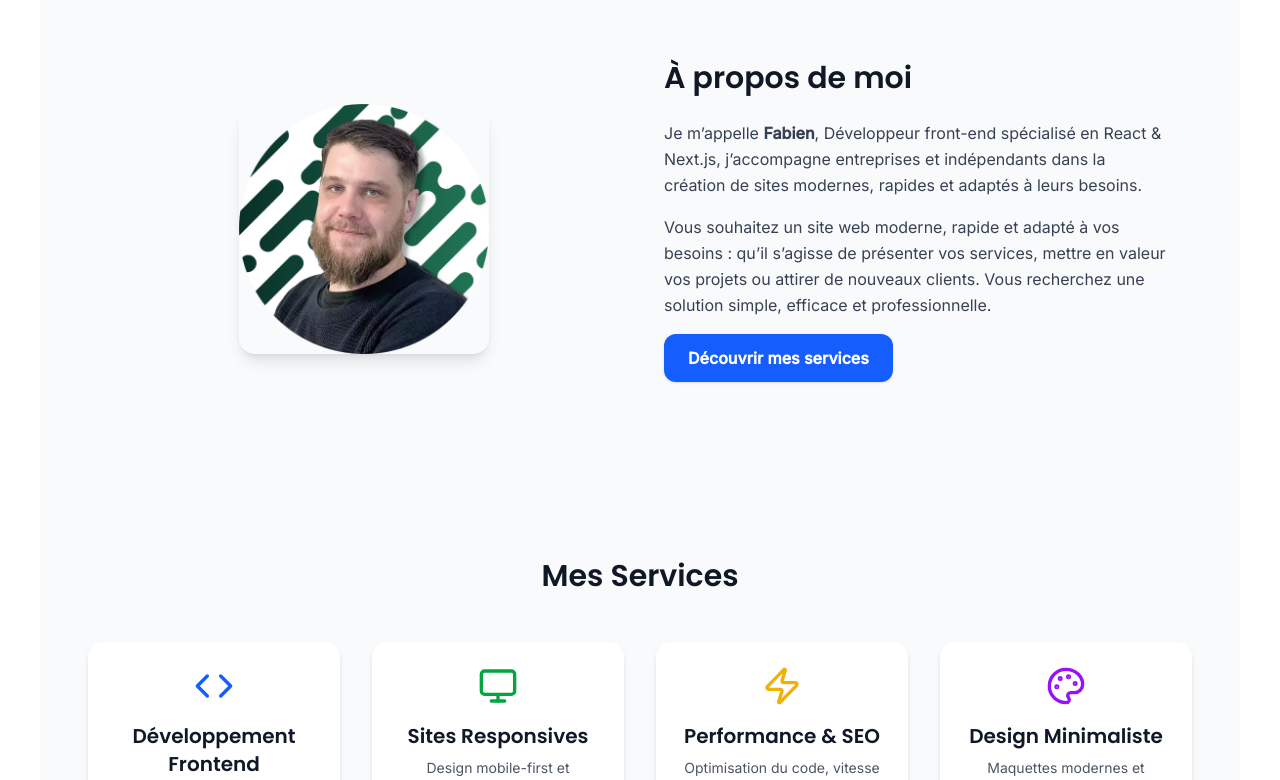
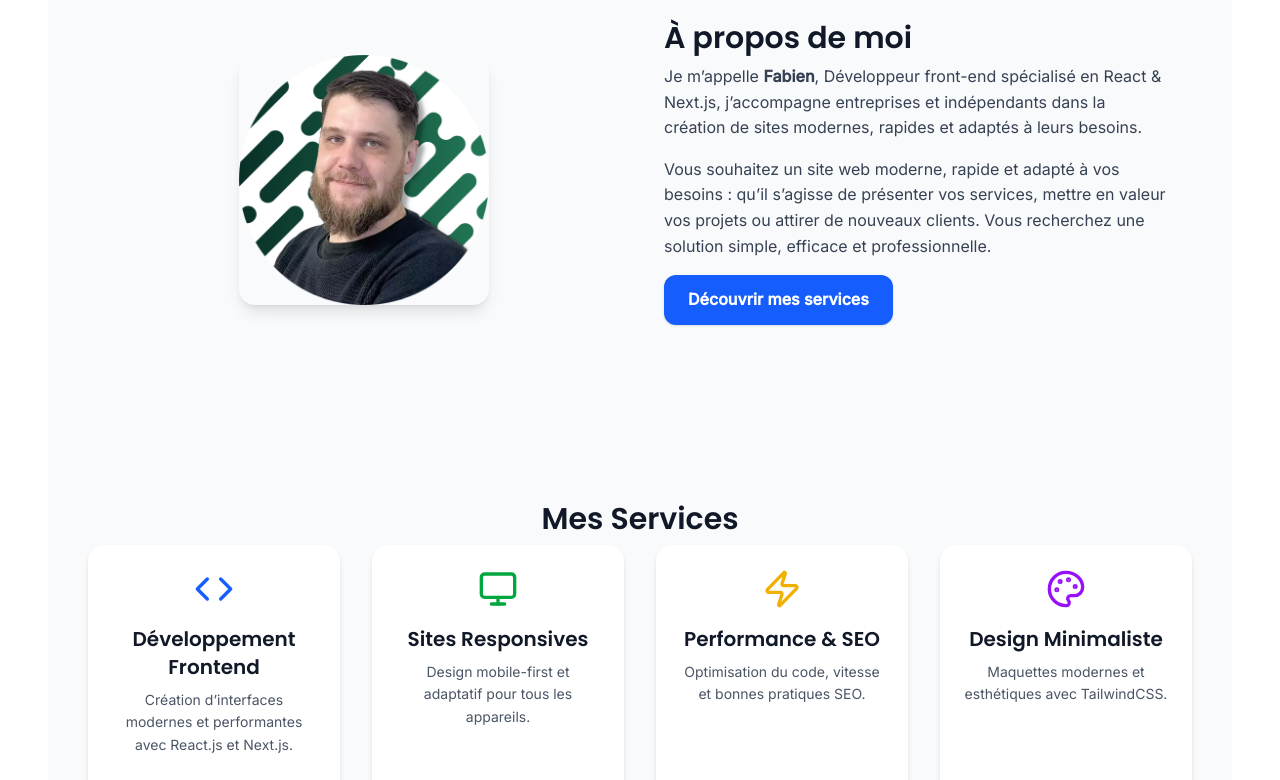
Before and after one commit to FabienCosta/portfolio-pro, a Next.js app: page / in a window 1280 px wide. Shown: the part 860-1640 px from the top of the page. Built offline with nearby package versions, Linux system fonts and the light colour scheme.

Commit message:
fix on responsive

```diff
--- a/src/app/globals.css
+++ b/src/app/globals.css
@@ -1,35 +1,58 @@
 @import "tailwindcss";
 
-body {
-  padding: 40px;
-}
-
+/* ===========================
+   Layout & Scroll
+=========================== */
 html {
   scroll-behavior: smooth;
-  scroll-padding-top: 80px;
-}
-
-/* fonts globales */
-h1, h2, h3, h4, h5, h6 {
-  font-family: var(--font-poppins);
-  font-weight: 400; /* ou 600/700 selon ce que tu veux */
-}
-
-/* Paragraphes */
-p {
-  font-family: var(--font-inter);
-  margin-bottom: 1rem;
-}
-a {
-  font-family: var(--font-inter);
-  margin-bottom: 1rem;
+  scroll-padding-top: 80px; /* pour le header fixe */
 }
 
 body {
-  font-family: var(--font-roboto-mono);
+  font-family: var(--font-inter);
+  margin: 0;
+  background-color: #ffffff;
+  color: #111827; /* gris foncé par défaut */
+  /* Marges horizontales réduites sur mobile */
+  padding-left: 1rem;   /* 16px */
+  padding-right: 1rem;  /* 16px */
 }
 
+@media (min-width: 640px) {
+  body {
+    padding-left: 2rem;   /* 32px */
+    padding-right: 2rem;  /* 32px */
+  }
+}
 
+@media (min-width: 1024px) {
+  body {
+    padding-left: 3rem;   /* 48px */
+    padding-right: 3rem;  /* 48px */
+  }
+}
+
+/* ===========================
+   Titres
+=========================== */
+h1, h2, h3, h4, h5, h6 {
+  font-family: var(--font-poppins);
+  font-weight: 600;
+  margin: 0 0 0.5rem 0;
+}
+
+/* ===========================
+   Paragraphes et liens
+=========================== */
+p, a {
+  font-family: var(--font-inter);
+  margin-bottom: 1rem;
+  line-height: 1.6;
+}
+
+/* ===========================
+   Classes utilitaires
+=========================== */
 .lolo {
   background-color: red;
 }
--- a/src/components/Footer.jsx
+++ b/src/components/Footer.jsx
@@ -1,3 +1,67 @@
+// "use client";
+// import { Mail } from "lucide-react";
+// import { Linkedin, Github } from "lucide-react";
+
+// export default function Footer({
+//   contactEmail = "fabiencosta.dev@gmail.com",
+//   phone = "+33 7 77 83 47 59",
+//   socialLinks = [
+//     {
+//       icon: <Linkedin className="w-5 h-5" />,
+//       href: "https://www.linkedin.com/in/fabien-costa-/",
+//       label: "LinkedIn",
+//     },
+//     {
+//       icon: <Github className="w-5 h-5" />,
+//       href: "https://github.com/FabienCosta",
+//       label: "GitHub",
+//     },
+//   ],
+//   copyrightText = "&copy; 2025 Portfolio. Tous droits réservés.",
+// }) {
+//   return (
+//     <footer className="bg-gray-100 py-10">
+//       <div className="max-w-7xl mx-auto px-6 flex flex-col items-center gap-4">
+//         {/* Ligne contact + réseaux sociaux */}
+//         <div className="flex flex-col sm:flex-row items-center gap-6">
+//           <div className="flex items-center gap-4 text-gray-700">
+//             <a
+//               href={`mailto:${contactEmail}`}
+//               className="hover:text-blue-500 flex items-center gap-1"
+//             >
+//               <Mail className="w-4 h-4" /> {contactEmail}
+//             </a>
+//             <a href={`tel:${phone}`} className="hover:text-blue-500">
+//               {phone}
+//             </a>
+//           </div>
+
+//           <div className="flex gap-4 text-gray-700">
+//             {socialLinks.map((social, index) => (
+//               <a
+//                 key={index}
+//                 href={social.href}
+//                 target="_blank"
+//                 rel="noopener noreferrer"
+//                 className="hover:text-blue-500"
+//                 aria-label={social.label}
+//               >
+//                 {social.icon}
+//               </a>
+//             ))}
+//           </div>
+//         </div>
+
+//         {/* Copyright en dessous */}
+//         <p
+//           className="text-gray-700 text-sm"
+//           dangerouslySetInnerHTML={{ __html: copyrightText }}
+//         />
+//       </div>
+//     </footer>
+//   );
+// }
+
 "use client";
 import { Mail } from "lucide-react";
 import { Linkedin, Github } from "lucide-react";
@@ -24,14 +88,17 @@ export default function Footer({
       <div className="max-w-7xl mx-auto px-6 flex flex-col items-center gap-4">
         {/* Ligne contact + réseaux sociaux */}
         <div className="flex flex-col sm:flex-row items-center gap-6">
-          <div className="flex items-center gap-4 text-gray-700">
+          <div className="flex flex-col sm:flex-row items-center gap-4 text-gray-700">
             <a
               href={`mailto:${contactEmail}`}
               className="hover:text-blue-500 flex items-center gap-1"
             >
               <Mail className="w-4 h-4" /> {contactEmail}
             </a>
-            <a href={`tel:${phone}`} className="hover:text-blue-500">
+            <a
+              href={`tel:${phone}`}
+              className="hover:text-blue-500 whitespace-nowrap"
+            >
               {phone}
             </a>
           </div>
--- a/src/components/Services.jsx
+++ b/src/components/Services.jsx
@@ -32,7 +32,7 @@ export default function Services({ services = null }) {
   return (
     <section id="services" className="py-20 bg-gray-50 text-center">
       <h2 className="text-3xl font-bold mb-12">Mes Services</h2>
-      <div className="max-w-6xl mx-auto grid gap-8 md:grid-cols-2 lg:grid-cols-4 px-6">
+      <div className="max-w-6xl mx-auto grid gap-8 sm:grid-cols-2 lg:grid-cols-4 px-6">
         {displayedServices.map((service, index) => (
           <div
             key={index}
--- a/tailwind.config.js
+++ b/tailwind.config.js
@@ -24,6 +24,15 @@ module.exports = {
         body: ["var(--font-inter)", "sans-serif"], // Texte
       },
     },
+    container: {
+      center: true,
+      padding: {
+        DEFAULT: "1rem", // 16px sur mobile
+        sm: "1.5rem", // 24px dès 640px
+        lg: "2rem", // 32px dès 1024px
+        xl: "4rem", // 64px dès 1280px
+      },
+    },
   },
   plugins: [],
 };
```
